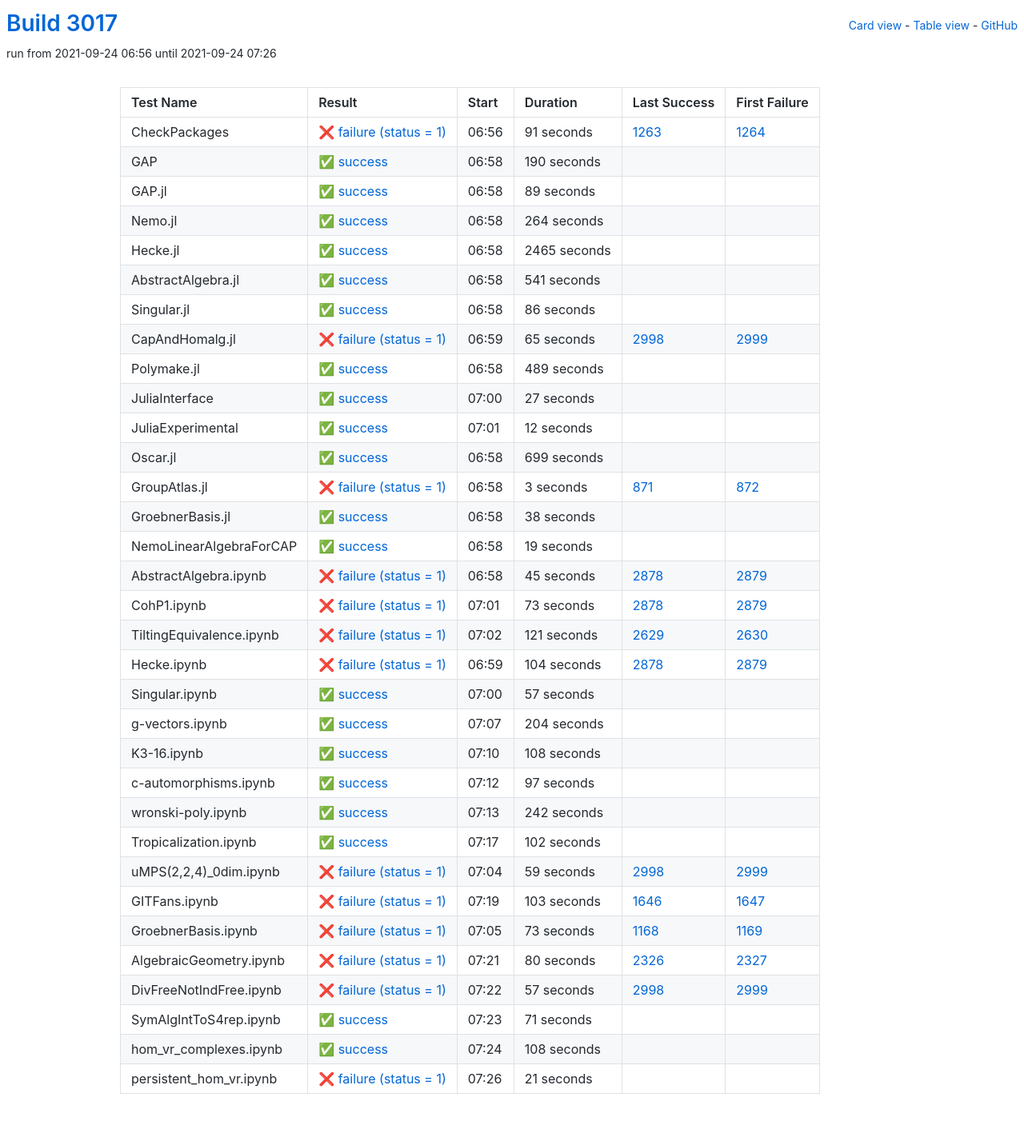
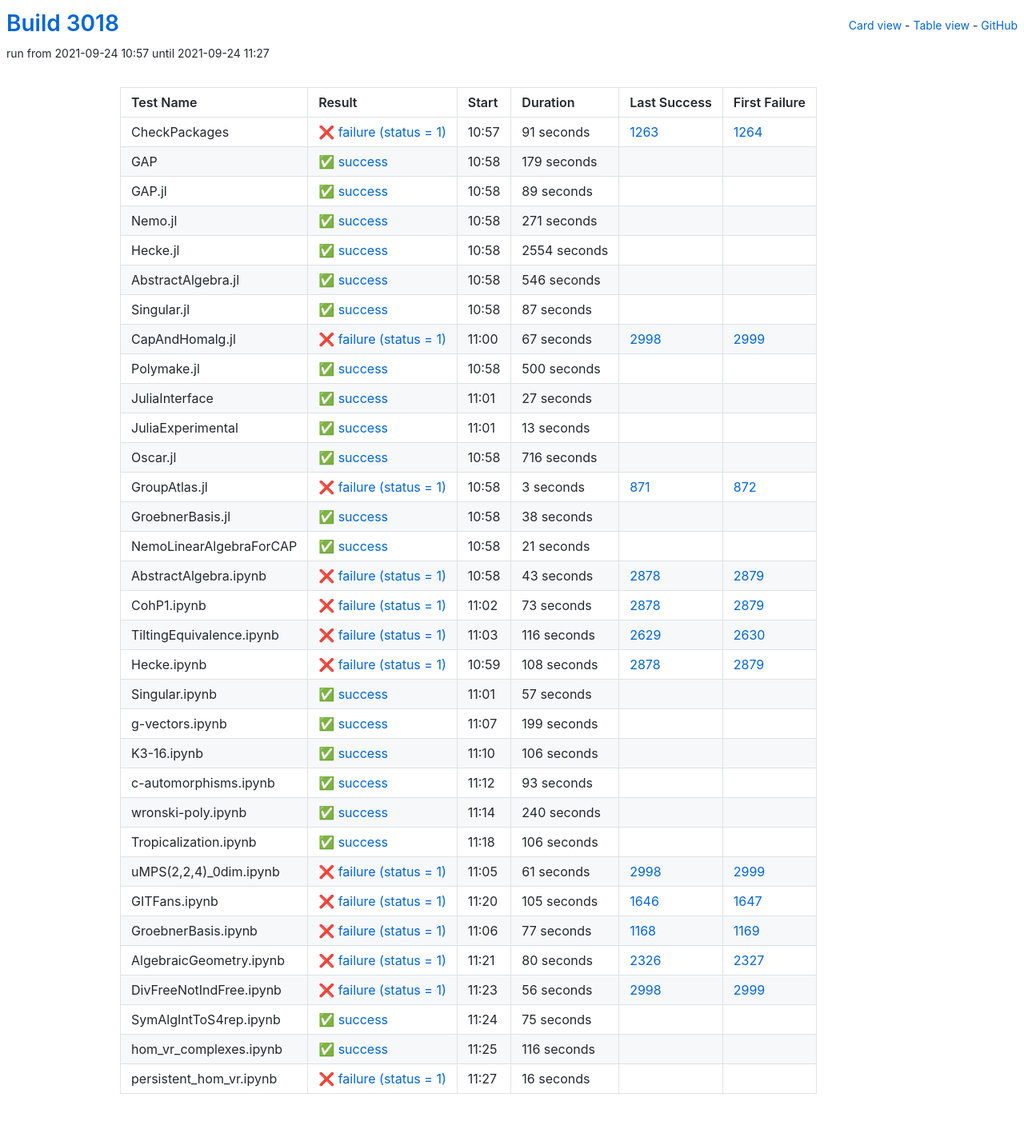
Before and after one commit to oscar-system/oscar-ci-status-stable, a Jekyll site: the page built from table.html, in a window 1280 px wide. Shown: the whole page at 80% size. Built offline with Jekyll 4.4.1, drawn with Linux system fonts in a browser that asks for light colours.

Commit message:
Build #3018

```diff
--- a/_data/ci.yml
+++ b/_data/ci.yml
@@ -1,6 +1,6 @@
 ---
-build: 3017
-build_url: https://oscarci.mathematik.uni-kl.de/job/oscar-stable/3017/
+build: 3018
+build_url: https://oscarci.mathematik.uni-kl.de/job/oscar-stable/3018/
 job: oscar-stable
 organization: oscar-system
 repo: oscar-ci-status-stable
@@ -8,8 +8,8 @@ repourl: https://github.com/oscar-system/oscar-ci-status-stable
 tests:
 - name: CheckPackages
   id: checkpackages
-  log: https://oscarci.mathematik.uni-kl.de/job/oscar-stable/3017/artifact/logs/build-3017/CheckPackages.log
-  start: 2021-09-24 06:56
+  log: https://oscarci.mathematik.uni-kl.de/job/oscar-stable/3018/artifact/logs/build-3018/CheckPackages.log
+  start: 2021-09-24 10:57
   success: false
   exitcode: 1
   status: failure
@@ -20,20 +20,20 @@ tests:
   first_failure_url: https://oscarci.mathematik.uni-kl.de/job/oscar-stable/1264/
 - name: GAP
   id: gap
-  log: https://oscarci.mathematik.uni-kl.de/job/oscar-stable/3017/artifact/logs/build-3017/GAP.log
-  start: 2021-09-24 06:58
+  log: https://oscarci.mathematik.uni-kl.de/job/oscar-stable/3018/artifact/logs/build-3018/GAP.log
+  start: 2021-09-24 10:58
   success: true
   exitcode: 0
   status: success
-  duration: 190
+  duration: 179
   last_success: false
   last_success_url:
   first_failure: false
   first_failure_url:
 - name: GAP.jl
   id: gap-jl
-  log: https://oscarci.mathematik.uni-kl.de/job/oscar-stable/3017/artifact/logs/build-3017/GAP.jl.log
-  start: 2021-09-24 06:58
+  log: https://oscarci.mathematik.uni-kl.de/job/oscar-stable/3018/artifact/logs/build-3018/GAP.jl.log
+  start: 2021-09-24 10:58
   success: true
   exitcode: 0
   status: success
@@ -44,80 +44,80 @@ tests:
   first_failure_url:
 - name: Nemo.jl
   id: nemo-jl
-  log: https://oscarci.mathematik.uni-kl.de/job/oscar-stable/3017/artifact/logs/build-3017/Nemo.jl.log
-  start: 2021-09-24 06:58
+  log: https://oscarci.mathematik.uni-kl.de/job/oscar-stable/3018/artifact/logs/build-3018/Nemo.jl.log
+  start: 2021-09-24 10:58
   success: true
   exitcode: 0
   status: success
-  duration: 264
+  duration: 271
   last_success: false
   last_success_url:
   first_failure: false
   first_failure_url:
 - name: Hecke.jl
   id: hecke-jl
-  log: https://oscarci.mathematik.uni-kl.de/job/oscar-stable/3017/artifact/logs/build-3017/Hecke.jl.log
-  start: 2021-09-24 06:58
+  log: https://oscarci.mathematik.uni-kl.de/job/oscar-stable/3018/artifact/logs/build-3018/Hecke.jl.log
+  start: 2021-09-24 10:58
   success: true
   exitcode: 0
   status: success
-  duration: 2465
+  duration: 2554
   last_success: false
   last_success_url:
   first_failure: false
   first_failure_url:
 - name: AbstractAlgebra.jl
   id: abstractalgebra-jl
-  log: https://oscarci.mathematik.uni-kl.de/job/oscar-stable/3017/artifact/logs/build-3017/AbstractAlgebra.jl.log
-  start: 2021-09-24 06:58
+  log: https://oscarci.mathematik.uni-kl.de/job/oscar-stable/3018/artifact/logs/build-3018/AbstractAlgebra.jl.log
+  start: 2021-09-24 10:58
   success: true
   exitcode: 0
   status: success
-  duration: 541
+  duration: 546
   last_success: false
   last_success_url:
   first_failure: false
   first_failure_url:
 - name: Singular.jl
   id: singular-jl
-  log: https://oscarci.mathematik.uni-kl.de/job/oscar-stable/3017/artifact/logs/build-3017/Singular.jl.log
-  start: 2021-09-24 06:58
+  log: https://oscarci.mathematik.uni-kl.de/job/oscar-stable/3018/artifact/logs/build-3018/Singular.jl.log
+  start: 2021-09-24 10:58
   success: true
   exitcode: 0
   status: success
-  duration: 86
+  duration: 87
   last_success: false
   last_success_url:
   first_failure: false
   first_failure_url:
 - name: CapAndHomalg.jl
   id: capandhomalg-jl
-  log: https://oscarci.mathematik.uni-kl.de/job/oscar-stable/3017/artifact/logs/build-3017/CapAndHomalg.jl.log
-  start: 2021-09-24 06:59
+  log: https://oscarci.mathematik.uni-kl.de/job/oscar-stable/3018/artifact/logs/build-3018/CapAndHomalg.jl.log
+  start: 2021-09-24 11:00
   success: false
   exitcode: 1
   status: failure
-  duration: 65
+  duration: 67
   last_success: 2998
   last_success_url: https://oscarci.mathematik.uni-kl.de/job/oscar-stable/2998/
   first_failure: 2999
   first_failure_url: https://oscarci.mathematik.uni-kl.de/job/oscar-stable/2999/
 - name: Polymake.jl
   id: polymake-jl
-  log: https://oscarci.mathematik.uni-kl.de/job/oscar-stable/3017/artifact/logs/build-3017/Polymake.jl.log
-  start: 2021-09-24 06:58
+  log: https://oscarci.mathematik.uni-kl.de/job/oscar-stable/3018/artifact/logs/build-3018/Polymake.jl.log
+  start: 2021-09-24 10:58
   success: true
   exitcode: 0
   status: success
-  duration: 489
+  duration: 500
   last_success: false
   last_success_url:
   first_failure: false
   first_failure_url:
 - name: JuliaInterface
   id: juliainterface
-  log: https://oscarci.mathematik.uni-kl.de/job/oscar-stable/3017/artifact/logs/build-3017/JuliaInterface.log
-  start: 2021-09-24 07:00
+  log: https://oscarci.mathematik.uni-kl.de/job/oscar-stable/3018/artifact/logs/build-3018/JuliaInterface.log
+  start: 2021-09-24 11:01
   success: true
   exitcode: 0
   status: success
@@ -128,32 +128,32 @@ tests:
   first_failure_url:
 - name: JuliaExperimental
   id: juliaexperimental
-  log: https://oscarci.mathematik.uni-kl.de/job/oscar-stable/3017/artifact/logs/build-3017/JuliaExperimental.log
-  start: 2021-09-24 07:01
+  log: https://oscarci.mathematik.uni-kl.de/job/oscar-stable/3018/artifact/logs/build-3018/JuliaExperimental.log
+  start: 2021-09-24 11:01
   success: true
   exitcode: 0
   status: success
-  duration: 12
+  duration: 13
   last_success: false
   last_success_url:
   first_failure: false
   first_failure_url:
 - name: Oscar.jl
   id: oscar-jl
-  log: https://oscarci.mathematik.uni-kl.de/job/oscar-stable/3017/artifact/logs/build-3017/Oscar.jl.log
-  start: 2021-09-24 06:58
+  log: https://oscarci.mathematik.uni-kl.de/job/oscar-stable/3018/artifact/logs/build-3018/Oscar.jl.log
+  start: 2021-09-24 10:58
   success: true
   exitcode: 0
   status: success
-  duration: 699
+  duration: 716
   last_success: false
   last_success_url:
   first_failure: false
   first_failure_url:
 - name: GroupAtlas.jl
   id: groupatlas-jl
-  log: https://oscarci.mathematik.uni-kl.de/job/oscar-stable/3017/artifact/logs/build-3017/GroupAtlas.jl.log
-  start: 2021-09-24 06:58
+  log: https://oscarci.mathematik.uni-kl.de/job/oscar-stable/3018/artifact/logs/build-3018/GroupAtlas.jl.log
+  start: 2021-09-24 10:58
   success: false
   exitcode: 1
   status: failure
@@ -164,8 +164,8 @@ tests:
   first_failure_url: https://oscarci.mathematik.uni-kl.de/job/oscar-stable/872/
 - name: GroebnerBasis.jl
   id: groebnerbasis-jl
-  log: https://oscarci.mathematik.uni-kl.de/job/oscar-stable/3017/artifact/logs/build-3017/GroebnerBasis.jl.log
-  start: 2021-09-24 06:58
+  log: https://oscarci.mathematik.uni-kl.de/job/oscar-stable/3018/artifact/logs/build-3018/GroebnerBasis.jl.log
+  start: 2021-09-24 10:58
   success: true
   exitcode: 0
   status: success
@@ -176,32 +176,32 @@ tests:
   first_failure_url:
 - name: NemoLinearAlgebraForCAP
   id: nemolinearalgebraforcap
-  log: https://oscarci.mathematik.uni-kl.de/job/oscar-stable/3017/artifact/logs/build-3017/NemoLinearAlgebraForCAP.log
-  start: 2021-09-24 06:58
+  log: https://oscarci.mathematik.uni-kl.de/job/oscar-stable/3018/artifact/logs/build-3018/NemoLinearAlgebraForCAP.log
+  start: 2021-09-24 10:58
   success: true
   exitcode: 0
   status: success
-  duration: 19
+  duration: 21
   last_success: false
   last_success_url:
   first_failure: false
   first_failure_url:
 - name: AbstractAlgebra.ipynb
   id: abstractalgebra-ipynb
-  log: https://oscarci.mathematik.uni-kl.de/job/oscar-stable/3017/artifact/logs/build-3017/AbstractAlgebra.ipynb.log
-  start: 2021-09-24 06:58
+  log: https://oscarci.mathematik.uni-kl.de/job/oscar-stable/3018/artifact/logs/build-3018/AbstractAlgebra.ipynb.log
+  start: 2021-09-24 10:58
   success: false
   exitcode: 1
   status: failure
-  duration: 45
+  duration: 43
   last_success: 2878
   last_success_url: https://oscarci.mathematik.uni-kl.de/job/oscar-stable/2878/
   first_failure: 2879
   first_failure_url: https://oscarci.mathematik.uni-kl.de/job/oscar-stable/2879/
 - name: CohP1.ipynb
   id: cohp1-ipynb
-  log: https://oscarci.mathematik.uni-kl.de/job/oscar-stable/3017/artifact/logs/build-3017/CohP1.ipynb.log
-  start: 2021-09-24 07:01
+  log: https://oscarci.mathematik.uni-kl.de/job/oscar-stable/3018/artifact/logs/build-3018/CohP1.ipynb.log
+  start: 2021-09-24 11:02
   success: false
   exitcode: 1
   status: failure
@@ -212,32 +212,32 @@ tests:
   first_failure_url: https://oscarci.mathematik.uni-kl.de/job/oscar-stable/2879/
 - name: TiltingEquivalence.ipynb
   id: tiltingequivalence-ipynb
-  log: https://oscarci.mathematik.uni-kl.de/job/oscar-stable/3017/artifact/logs/build-3017/TiltingEquivalence.ipynb.log
-  start: 2021-09-24 07:02
+  log: https://oscarci.mathematik.uni-kl.de/job/oscar-stable/3018/artifact/logs/build-3018/TiltingEquivalence.ipynb.log
+  start: 2021-09-24 11:03
   success: false
   exitcode: 1
   status: failure
-  duration: 121
+  duration: 116
   last_success: 2629
   last_success_url: https://oscarci.mathematik.uni-kl.de/job/oscar-stable/2629/
   first_failure: 2630
   first_failure_url: https://oscarci.mathematik.uni-kl.de/job/oscar-stable/2630/
 - name: Hecke.ipynb
   id: hecke-ipynb
-  log: https://oscarci.mathematik.uni-kl.de/job/oscar-stable/3017/artifact/logs/build-3017/Hecke.ipynb.log
-  start: 2021-09-24 06:59
+  log: https://oscarci.mathematik.uni-kl.de/job/oscar-stable/3018/artifact/logs/build-3018/Hecke.ipynb.log
+  start: 2021-09-24 10:59
   success: false
   exitcode: 1
   status: failure
-  duration: 104
+  duration: 108
   last_success: 2878
   last_success_url: https://oscarci.mathematik.uni-kl.de/job/oscar-stable/2878/
   first_failure: 2879
   first_failure_url: https://oscarci.mathematik.uni-kl.de/job/oscar-stable/2879/
 - name: Singular.ipynb
   id: singular-ipynb
-  log: https://oscarci.mathematik.uni-kl.de/job/oscar-stable/3017/artifact/logs/build-3017/Singular.ipynb.log
-  start: 2021-09-24 07:00
+  log: https://oscarci.mathematik.uni-kl.de/job/oscar-stable/3018/artifact/logs/build-3018/Singular.ipynb.log
+  start: 2021-09-24 11:01
   success: true
   exitcode: 0
   status: success
@@ -248,104 +248,104 @@ tests:
   first_failure_url:
 - name: g-vectors.ipynb
   id: g-vectors-ipynb
-  log: https://oscarci.mathematik.uni-kl.de/job/oscar-stable/3017/artifact/logs/build-3017/g-vectors.ipynb.log
-  start: 2021-09-24 07:07
+  log: https://oscarci.mathematik.uni-kl.de/job/oscar-stable/3018/artifact/logs/build-3018/g-vectors.ipynb.log
+  start: 2021-09-24 11:07
   success: true
   exitcode: 0
   status: success
-  duration: 204
+  duration: 199
   last_success: false
   last_success_url:
   first_failure: false
   first_failure_url:
 - name: K3-16.ipynb
   id: k3-16-ipynb
-  log: https://oscarci.mathematik.uni-kl.de/job/oscar-stable/3017/artifact/logs/build-3017/K3-16.ipynb.log
-  start: 2021-09-24 07:10
+  log: https://oscarci.mathematik.uni-kl.de/job/oscar-stable/3018/artifact/logs/build-3018/K3-16.ipynb.log
+  start: 2021-09-24 11:10
   success: true
   exitcode: 0
   status: success
-  duration: 108
+  duration: 106
   last_success: false
   last_success_url:
   first_failure: false
   first_failure_url:
 - name: c-automorphisms.ipynb
   id: c-automorphisms-ipynb
-  log: https://oscarci.mathematik.uni-kl.de/job/oscar-stable/3017/artifact/logs/build-3017/c-automorphisms.ipynb.log
-  start: 2021-09-24 07:12
+  log: https://oscarci.mathematik.uni-kl.de/job/oscar-stable/3018/artifact/logs/build-3018/c-automorphisms.ipynb.log
+  start: 2021-09-24 11:12
   success: true
   exitcode: 0
   status: success
-  duration: 97
+  duration: 93
   last_success: false
   last_success_url:
   first_failure: false
   first_failure_url:
 - name: wronski-poly.ipynb
   id: wronski-poly-ipynb
-  log: https://oscarci.mathematik.uni-kl.de/job/oscar-stable/3017/artifact/logs/build-3017/wronski-poly.ipynb.log
-  start: 2021-09-24 07:13
+  log: https://oscarci.mathematik.uni-kl.de/job/oscar-stable/3018/artifact/logs/build-3018/wronski-poly.ipynb.log
+  start: 2021-09-24 11:14
   success: true
   exitcode: 0
   status: success
-  duration: 242
+  duration: 240
   last_success: false
   last_success_url:
   first_failure: false
   first_failure_url:
 - name: Tropicalization.ipynb
   id: tropicalization-ipynb
-  log: https://oscarci.mathematik.uni-kl.de/job/oscar-stable/3017/artifact/logs/build-3017/Tropicalization.ipynb.log
-  start: 2021-09-24 07:17
+  log: https://oscarci.mathematik.uni-kl.de/job/oscar-stable/3018/artifact/logs/build-3018/Tropicalization.ipynb.log
+  start: 2021-09-24 11:18
   success: true
   exitcode: 0
   status: success
-  duration: 102
+  duration: 106
   last_success: false
   last_success_url:
   first_failure: false
   first_failure_url:
 - name: uMPS(2,2,4)_0dim.ipynb
   id: umps-2-2-4-0dim-ipynb
-  log: https://oscarci.mathematik.uni-kl.de/job/oscar-stable/3017/artifact/logs/build-3017/uMPS-2-2-4-_0dim.ipynb.log
-  start: 2021-09-24 07:04
+  log: https://oscarci.mathematik.uni-kl.de/job/oscar-stable/3018/artifact/logs/build-3018/uMPS-2-2-4-_0dim.ipynb.log
+  start: 2021-09-24 11:05
   success: false
   exitcode: 1
   status: failure
-  duration: 59
+  duration: 61
   last_success: 2998
   last_success_url: https://oscarci.mathematik.uni-kl.de/job/oscar-stable/2998/
   first_failure: 2999
   first_failure_url: https://oscarci.mathematik.uni-kl.de/job/oscar-stable/2999/
 - name: GITFans.ipynb
   id: gitfans-ipynb
-  log: https://oscarci.mathematik.uni-kl.de/job/oscar-stable/3017/artifact/logs/build-3017/GITFans.ipynb.log
-  start: 2021-09-24 07:19
+  log: https://oscarci.mathematik.uni-kl.de/job/oscar-stable/3018/artifact/logs/build-3018/GITFans.ipynb.log
+  start: 2021-09-24 11:20
   success: false
   exitcode: 1
   status: failure
-  duration: 103
+  duration: 105
   last_success: 1646
   last_success_url: https://oscarci.mathematik.uni-kl.de/job/oscar-stable/1646/
   first_failure: 1647
   first_failure_url: https://oscarci.mathematik.uni-kl.de/job/oscar-stable/1647/
 - name: GroebnerBasis.ipynb
   id: groebnerbasis-ipynb
-  log: https://oscarci.mathematik.uni-kl.de/job/oscar-stable/3017/artifact/logs/build-3017/GroebnerBasis.ipynb.log
-  start: 2021-09-24 07:05
+  log: https://oscarci.mathematik.uni-kl.de/job/oscar-stable/3018/artifact/logs/build-3018/GroebnerBasis.ipynb.log
+  start: 2021-09-24 11:06
   success: false
   exitcode: 1
   status: failure
-  duration: 73
+  duration: 77
   last_success: 1168
   last_success_url: https://oscarci.mathematik.uni-kl.de/job/oscar-stable/1168/
   first_failure: 1169
   first_failure_url: https://oscarci.mathematik.uni-kl.de/job/oscar-stable/1169/
 - name: AlgebraicGeometry.ipynb
   id: algebraicgeometry-ipynb
-  log: https://oscarci.mathematik.uni-kl.de/job/oscar-stable/3017/artifact/logs/build-3017/AlgebraicGeometry.ipynb.log
-  start: 2021-09-24 07:21
+  log: https://oscarci.mathematik.uni-kl.de/job/oscar-stable/3018/artifact/logs/build-3018/AlgebraicGeometry.ipynb.log
+  start: 2021-09-24 11:21
   success: false
   exitcode: 1
   status: failure
@@ -356,48 +356,48 @@ tests:
   first_failure_url: https://oscarci.mathematik.uni-kl.de/job/oscar-stable/2327/
 - name: DivFreeNotIndFree.ipynb
   id: divfreenotindfree-ipynb
-  log: https://oscarci.mathematik.uni-kl.de/job/oscar-stable/3017/artifact/logs/build-3017/DivFreeNotIndFree.ipynb.log
-  start: 2021-09-24 07:22
+  log: https://oscarci.mathematik.uni-kl.de/job/oscar-stable/3018/artifact/logs/build-3018/DivFreeNotIndFree.ipynb.log
+  start: 2021-09-24 11:23
   success: false
   exitcode: 1
   status: failure
-  duration: 57
+  duration: 56
   last_success: 2998
   last_success_url: https://oscarci.mathematik.uni-kl.de/job/oscar-stable/2998/
   first_failure: 2999
   first_failure_url: https://oscarci.mathematik.uni-kl.de/job/oscar-stable/2999/
 - name: SymAlgIntToS4rep.ipynb
   id: symalginttos4rep-ipynb
-  log: https://oscarci.mathematik.uni-kl.de/job/oscar-stable/3017/artifact/logs/build-3017/SymAlgIntToS4rep.ipynb.log
-  start: 2021-09-24 07:23
+  log: https://oscarci.mathematik.uni-kl.de/job/oscar-stable/3018/artifact/logs/build-3018/SymAlgIntToS4rep.ipynb.log
+  start: 2021-09-24 11:24
   success: true
   exitcode: 0
   status: success
-  duration: 71
+  duration: 75
   last_success: false
   last_success_url:
   first_failure: false
   first_failure_url:
 - name: hom_vr_complexes.ipynb
   id: hom-vr-complexes-ipynb
-  log: https://oscarci.mathematik.uni-kl.de/job/oscar-stable/3017/artifact/logs/build-3017/hom_vr_complexes.ipynb.log
-  start: 2021-09-24 07:24
+  log: https://oscarci.mathematik.uni-kl.de/job/oscar-stable/3018/artifact/logs/build-3018/hom_vr_complexes.ipynb.log
+  start: 2021-09-24 11:25
   success: true
   exitcode: 0
   status: success
-  duration: 108
+  duration: 116
   last_success: false
   last_success_url:
   first_failure: false
   first_failure_url:
 - name: persistent_hom_vr.ipynb
   id: persistent-hom-vr-ipynb
-  log: https://oscarci.mathematik.uni-kl.de/job/oscar-stable/3017/artifact/logs/build-3017/persistent_hom_vr.ipynb.log
-  start: 2021-09-24 07:26
+  log: https://oscarci.mathematik.uni-kl.de/job/oscar-stable/3018/artifact/logs/build-3018/persistent_hom_vr.ipynb.log
+  start: 2021-09-24 11:27
   success: false
   exitcode: 1
   status: failure
-  duration: 21
+  duration: 16
   last_success: false
   last_success_url:
   first_failure: false
```
Also changed, not shown: README.md.
